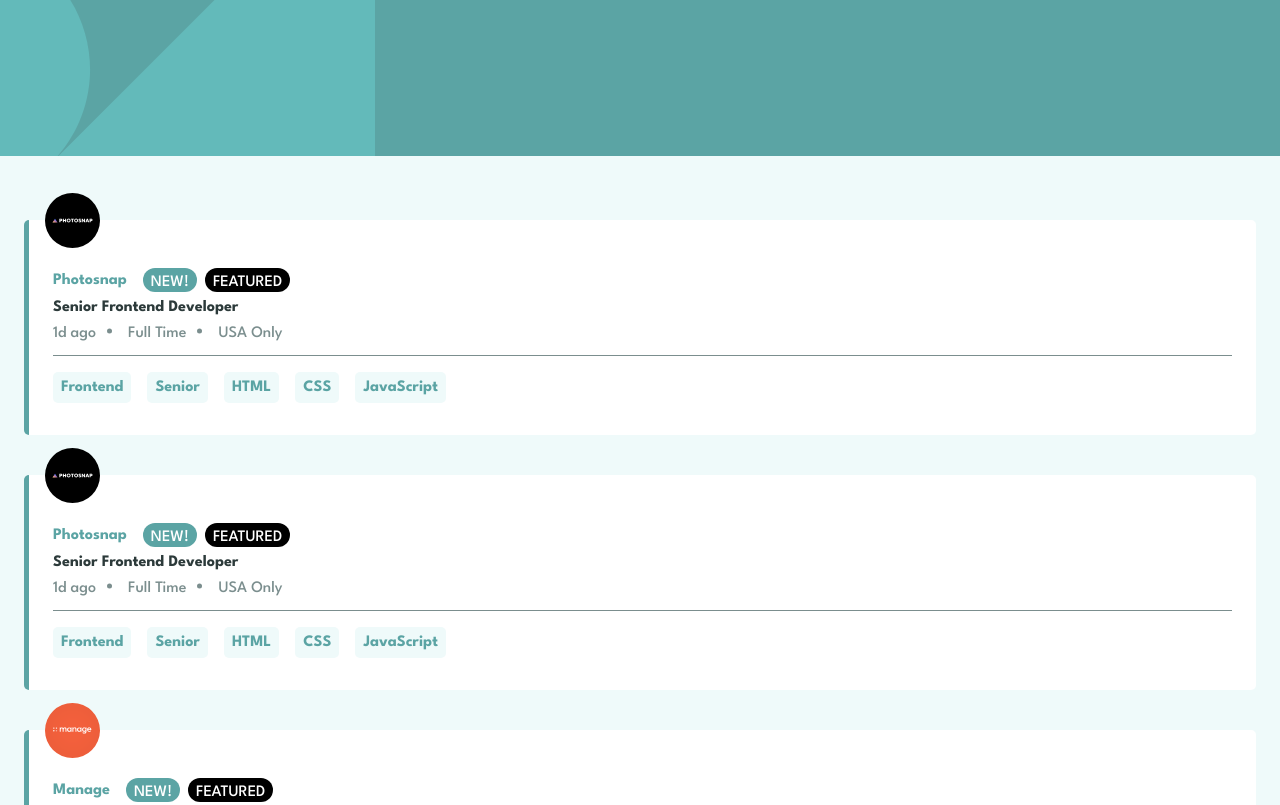
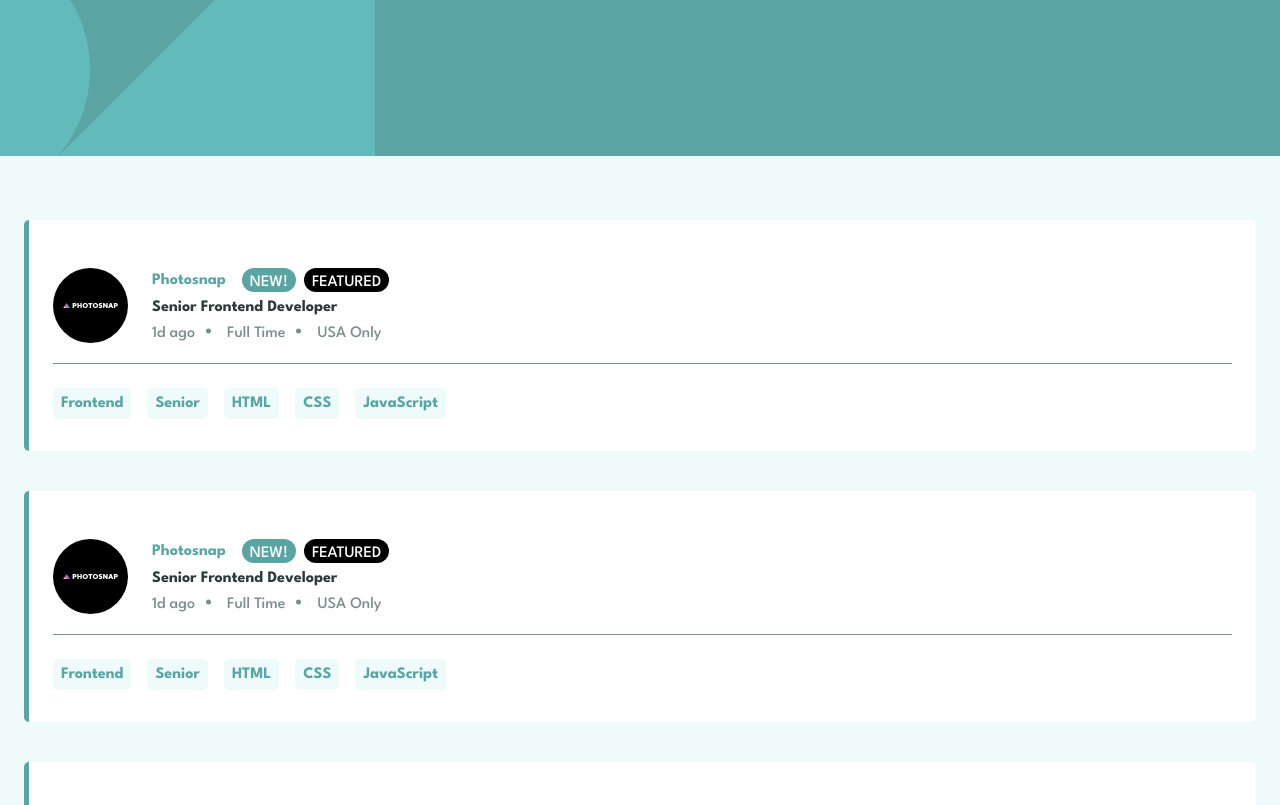
Before and after one commit to jduong09/staticJobListings, a plain HTML site: page index.html in a window 1280 px wide. Shown: the top 805 px of the page. Drawn offline with Linux system fonts and the light colour scheme.

Commit message:
Added outer div for listing information to better use flexbox for tablet and desktop views.

```diff
--- a/css/styles.css
+++ b/css/styles.css
@@ -113,3 +113,30 @@ main {
   margin-right: 1rem;
   margin-bottom: 1rem;
 }
+
+@media (min-width: 767px) {
+  .listing-job {
+    display: flex;
+    flex-wrap: wrap;
+  }
+
+  .img-logo {
+    position: initial;
+    top: initial;
+    left: initial;
+    margin-right: 1.5rem;
+    width: 75px;
+    height: 75px;
+  }
+
+  .list-date-and-requirements {
+    border-bottom: none;
+    padding-bottom: 1.5rem;
+  }
+
+  .list-filters {
+    padding-top: 1.5rem;
+    border-top: 1px solid hsl(180, 8%, 52%);
+    flex: 1 100%;
+  }
+}
--- a/index.html
+++ b/index.html
@@ -22,6 +22,7 @@
     <ul class="list-jobs">
       <li class="listing-job">
         <img class="img-logo" src="./images/photosnap.svg" alt="photosnap logo"/>
+        <div class="listing-information">
           <div class="listing-header">
             <h2 class="listing-company">Photosnap</h2>
             <ul class="list-features">
@@ -35,6 +36,7 @@
             <li>Full Time</li>
             <li>USA Only</li>
           </ul>
+        </div>
         <ul class="list-filters">
           <li class="filter-role">Frontend</li>
           <li class="filter-level">Senior</li>
--- a/js/data.js
+++ b/js/data.js
@@ -7,6 +7,9 @@ function addNewJobListing(jsonObj, listJobs) {
     const logoImg = document.createElement('img');
     logoImg.classList.add('img-logo');
     logoImg.src = jobListing.logo;
+
+    const listInformationDiv = document.createElement('div');
+    listInformationDiv.classList.add('listing-information');
 
     const listingHeaderDiv = document.createElement('div');
     listingHeaderDiv.classList.add('listing-header');
@@ -48,6 +51,7 @@ function addNewJobListing(jsonObj, listJobs) {
     locationItem.innerHTML = jobListing.location;
 
     listDateRequirements.append(postedAtItem, contractItem, locationItem);
+    listInformationDiv.append(listingHeaderDiv, listingJobTitle, listDateRequirements);
 
     const listFilters = document.createElement('ul');
     listFilters.classList.add('list-filters');
@@ -74,7 +78,7 @@ function addNewJobListing(jsonObj, listJobs) {
       listFilters.append(toolItem);
     });
 
-    listingJobItem.append(logoImg, listingHeaderDiv, listingJobTitle, listDateRequirements, listFilters);
+    listingJobItem.append(logoImg, listInformationDiv, listFilters);
     listJobs.append(listingJobItem);
   }
 }
```
Lines whose indentation alone changed are shown as unchanged.
